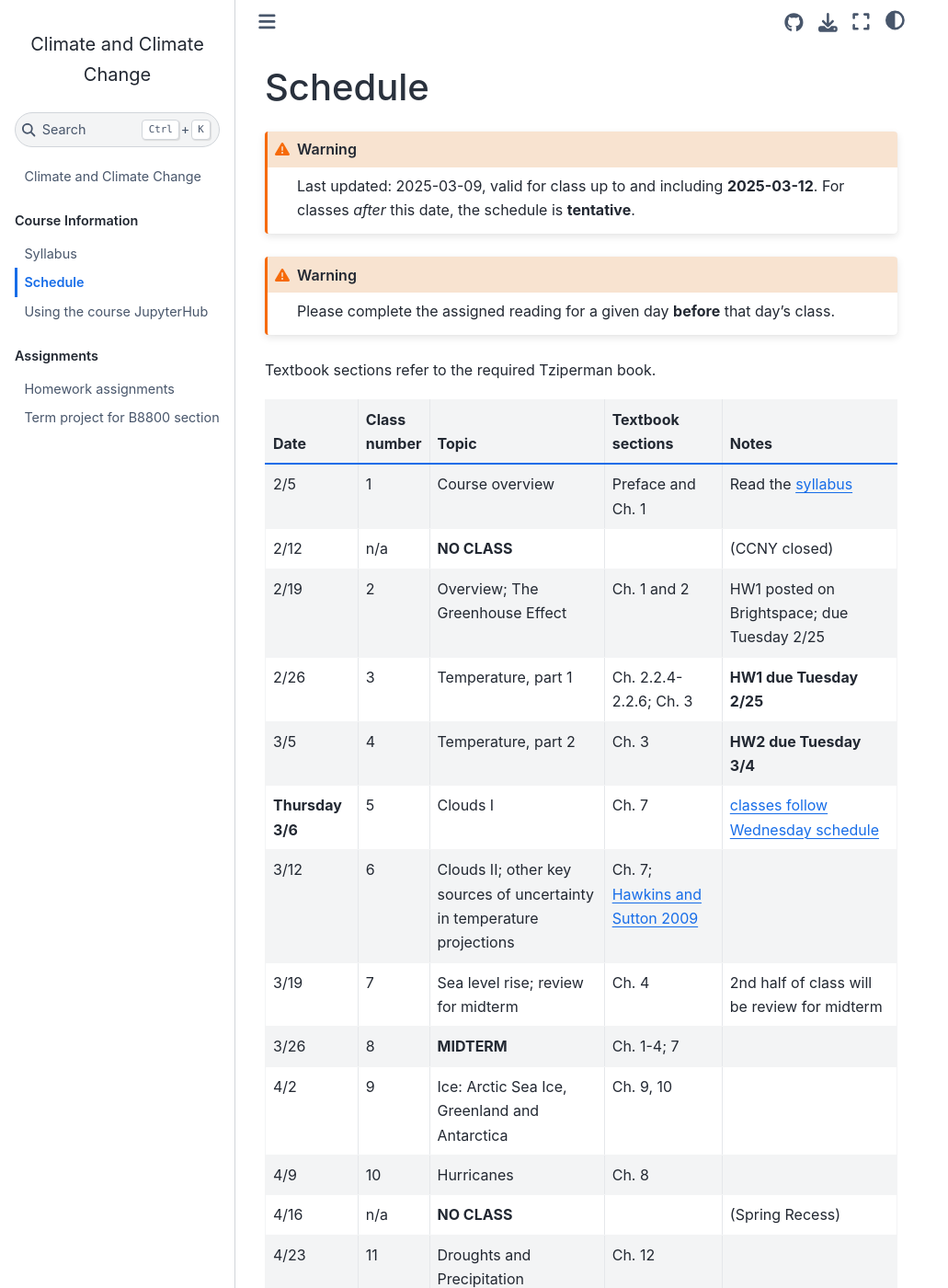
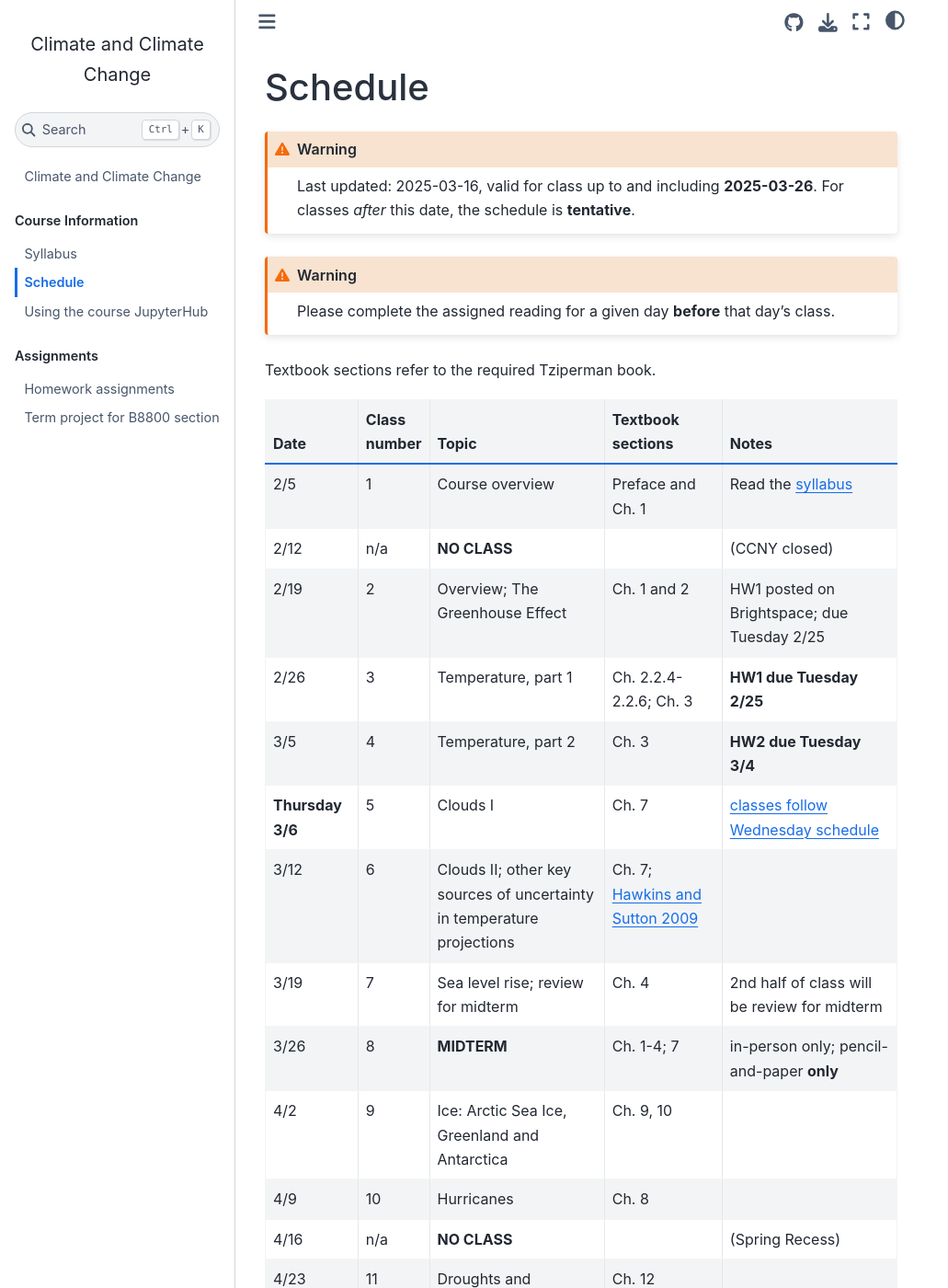
Before and after one commit to spencerahill/clim-change-course_2025, a Jupyter Book: the page built from info/schedule.md, in a window 1280 px wide and 1400 px high. Shown: the whole window at 92% size, without its empty margins (0-1031 px from the left). Built offline with Jupyter Book 1.0.4 settings and Sphinx 7.4.7 and the Sphinx Book theme 1.1.4, drawn with Linux system fonts in a browser that asks for light colours; some of the changed lines change nothing that is shown; some of the changed text lies outside the part shown.

Commit message:
Update course schedule with new dates and final exam details

````diff
--- a/info/schedule.md
+++ b/info/schedule.md
@@ -1,7 +1,7 @@
 # Schedule
 
 :::{warning}
-Last updated: 2025-03-09, valid for class up to and including **2025-03-12**.  For classes *after* this date, the schedule is **tentative**.
+Last updated: 2025-03-16, valid for class up to and including **2025-03-26**.  For classes *after* this date, the schedule is **tentative**.
 :::
 
 :::{warning}
@@ -65,7 +65,7 @@
   - 8
   - **MIDTERM**
   - Ch. 1-4; 7
-  -
+  - in-person only; pencil-and-paper **only**
 * - 4/2
   - 9
   - Ice: Arctic Sea Ice, Greenland and Antarctica
@@ -101,15 +101,16 @@
   - B8800 final presentations; final review
   - Ch. 1-14
   - 1st half will be presentations; 2nd half the final review
-* - **TBD**
-  - n/a
-  - **FINAL EXAM**
-  -
-  -
-* - **TBD**
+* - **5/18 11:59pm**
   - n/a
   - **B8800 FINAL PROJECT DUE**
   -
   -  [instructions](../assignments/b8800-term-paper)
+* - 5/21  **1-3:15pm**
+  - n/a
+  - **FINAL EXAM**
+  -
+  - [official CCNY final exams schedule](https://www.ccny.cuny.edu/registrar/spring-2025-final-exam-schedule)
+
 
 ```
````
